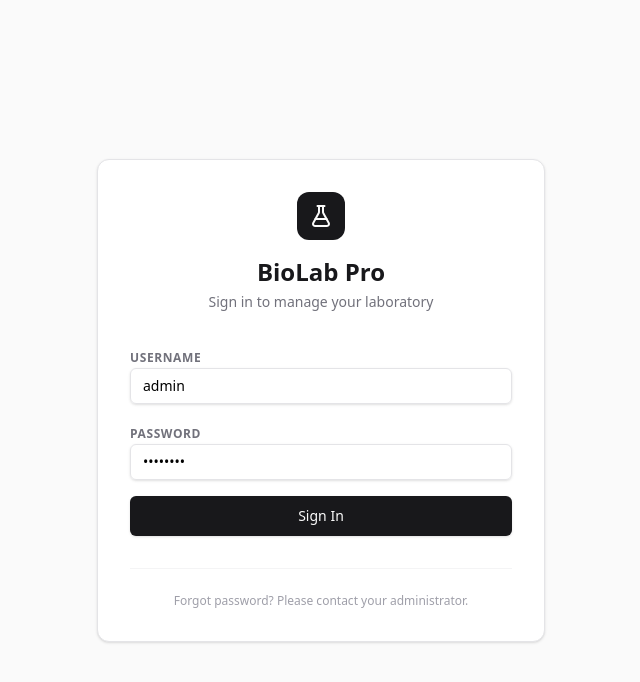
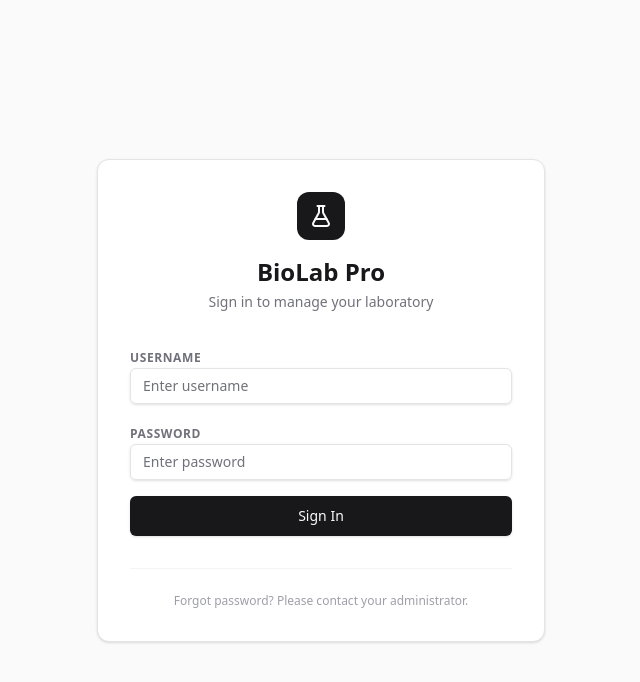
Before and after one commit to nihan-vp/lab-pro, a React (Vite) app: page /login in a window 1280 px wide. Shown: the top 682 px of the page, without its empty margins (319-959 px from the left). Built offline with nearby package versions, Linux system fonts and the light colour scheme; no server answers.

Commit message:
fix: reset default username and password in Login component

```diff
--- a/src/pages/Login.tsx
+++ b/src/pages/Login.tsx
@@ -6,8 +6,8 @@ import { Button, Input, Card } from '../components/UI';
 import { api } from '../services/api';
 
 export default function Login() {
-  const [username, setUsername] = useState('admin');
-  const [password, setPassword] = useState('admin123');
+  const [username, setUsername] = useState('');
+  const [password, setPassword] = useState('');
   const [error, setError] = useState('');
   const [loading, setLoading] = useState(false);
   const { login } = useAuth();
```
